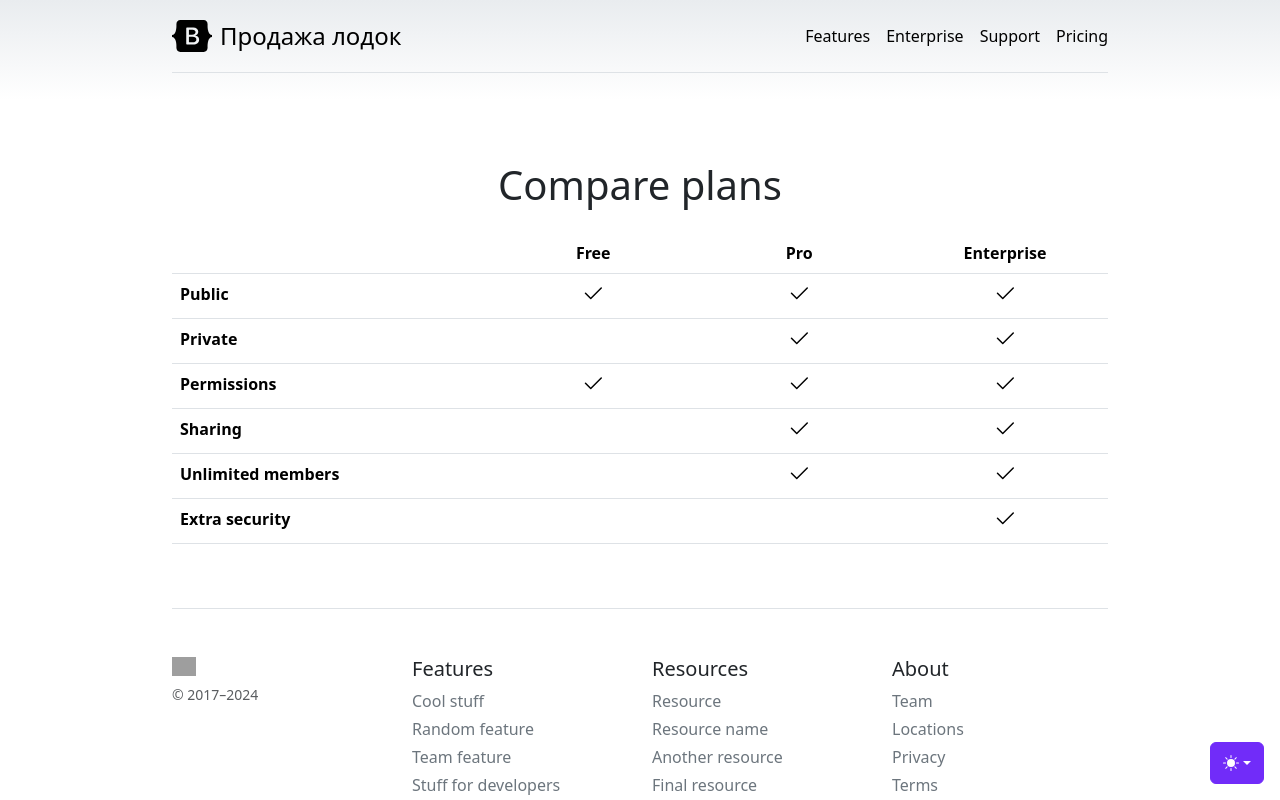
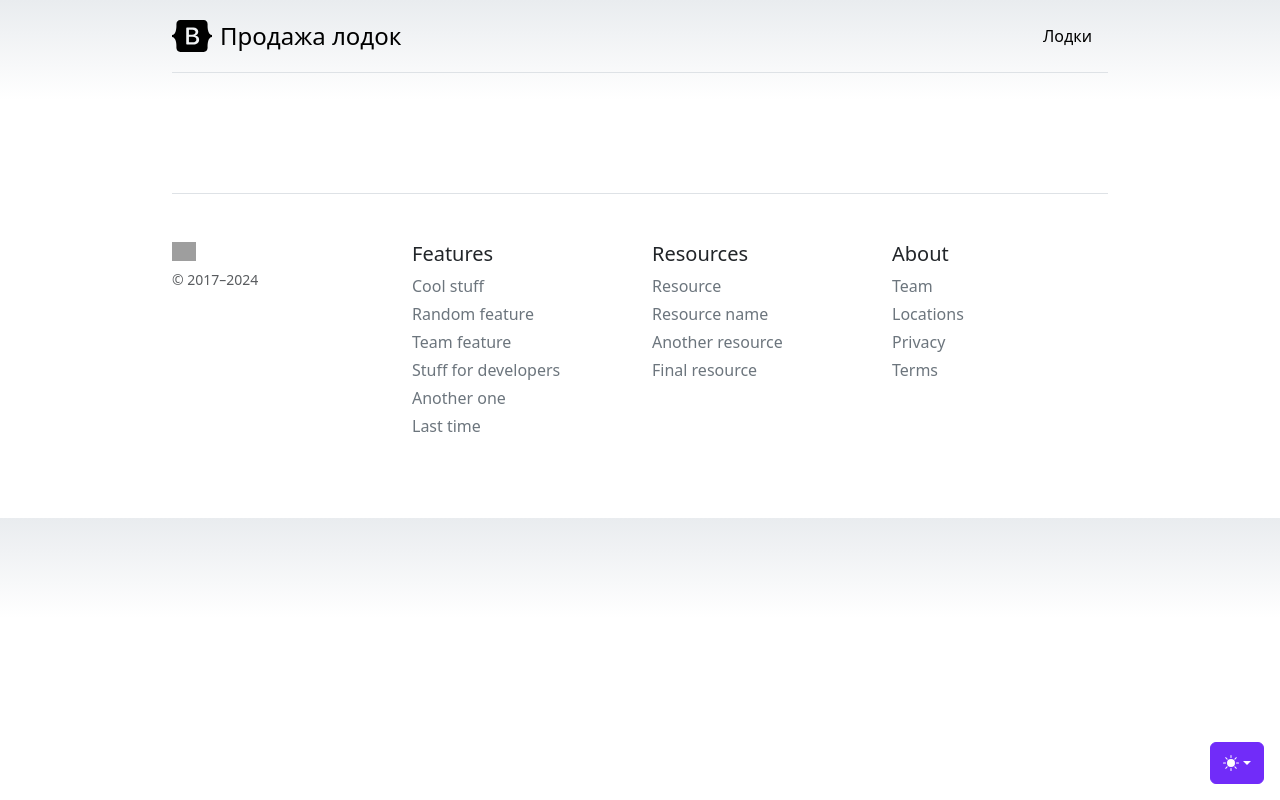
Before and after one commit to Altair788/boat_shop, a Django app: template boat/templates/boat/base.html in a window 1280 px wide. Shown: the top 800 px of the page. Run offline with Django 5.2, Linux system fonts and the light colour scheme; the template is opened without the code that fills it, so the values that code supplies are empty; some libraries are stand-ins or nearby versions; grey boxes are pictures that could not be loaded.

```diff
--- a/boat/models.py
+++ b/boat/models.py
@@ -21,6 +21,7 @@ class Owner(models.Model):
 class Boat(models.Model):
     name = models.CharField(max_length=50, verbose_name='название')
     year = models.PositiveSmallIntegerField(**NULLABLE, verbose_name='год выпуска')
+    price = models.IntegerField(**NULLABLE, verbose_name='цена')
 
     owner = models.ForeignKey(Owner, on_delete=models.CASCADE, verbose_name='владелец')
 
--- a/boat/templates/boat/base.html
+++ b/boat/templates/boat/base.html
@@ -186,12 +186,9 @@
                 </svg>
                 <span class="fs-4">Продажа лодок</span>
             </a>
+            <nav class="d-inline-flex mt-2 mt-md-0 ms-md-auto">
+                <a class="me-3 py-2 link-body-emphasis text-decoration-none" href="{% url 'boat:boat_list' %}">Лодки</a>
 
-            <nav class="d-inline-flex mt-2 mt-md-0 ms-md-auto">
-                <a class="me-3 py-2 link-body-emphasis text-decoration-none" href="#">Features</a>
-                <a class="me-3 py-2 link-body-emphasis text-decoration-none" href="#">Enterprise</a>
-                <a class="me-3 py-2 link-body-emphasis text-decoration-none" href="#">Support</a>
-                <a class="py-2 link-body-emphasis text-decoration-none" href="#">Pricing</a>
             </nav>
         </div>
 
@@ -204,114 +201,6 @@
         <div class="row row-cols-1 row-cols-md-3 mb-3 text-center">
             {% block content %}
             {% endblock %}
-        </div>
-
-        <h2 class="display-6 text-center mb-4">Compare plans</h2>
-
-        <div class="table-responsive">
-            <table class="table text-center">
-                <thead>
-                <tr>
-                    <th style="width: 34%;"></th>
-                    <th style="width: 22%;">Free</th>
-                    <th style="width: 22%;">Pro</th>
-                    <th style="width: 22%;">Enterprise</th>
-                </tr>
-                </thead>
-                <tbody>
-                <tr>
-                    <th scope="row" class="text-start">Public</th>
-                    <td>
-                        <svg class="bi" width="24" height="24">
-                            <use xlink:href="#check"/>
-                        </svg>
-                    </td>
-                    <td>
-                        <svg class="bi" width="24" height="24">
-                            <use xlink:href="#check"/>
-                        </svg>
-                    </td>
-                    <td>
-                        <svg class="bi" width="24" height="24">
-                            <use xlink:href="#check"/>
-                        </svg>
-                    </td>
-                </tr>
-                <tr>
-                    <th scope="row" class="text-start">Private</th>
-                    <td></td>
-                    <td>
-                        <svg class="bi" width="24" height="24">
-                            <use xlink:href="#check"/>
-                        </svg>
-                    </td>
-                    <td>
-                        <svg class="bi" width="24" height="24">
-                            <use xlink:href="#check"/>
-                        </svg>
-                    </td>
-                </tr>
-                </tbody>
-
-                <tbody>
-                <tr>
-                    <th scope="row" class="text-start">Permissions</th>
-                    <td>
-                        <svg class="bi" width="24" height="24">
-                            <use xlink:href="#check"/>
-                        </svg>
-                    </td>
-                    <td>
-                        <svg class="bi" width="24" height="24">
-                            <use xlink:href="#check"/>
-                        </svg>
-                    </td>
-                    <td>
-                        <svg class="bi" width="24" height="24">
-                            <use xlink:href="#check"/>
-                        </svg>
-                    </td>
-                </tr>
-                <tr>
-                    <th scope="row" class="text-start">Sharing</th>
-                    <td></td>
-                    <td>
-                        <svg class="bi" width="24" height="24">
-                            <use xlink:href="#check"/>
-                        </svg>
-                    </td>
-                    <td>
-                        <svg class="bi" width="24" height="24">
-                            <use xlink:href="#check"/>
-                        </svg>
-                    </td>
-                </tr>
-                <tr>
-                    <th scope="row" class="text-start">Unlimited members</th>
-                    <td></td>
-                    <td>
-                        <svg class="bi" width="24" height="24">
-                            <use xlink:href="#check"/>
-                        </svg>
-                    </td>
-                    <td>
-                        <svg class="bi" width="24" height="24">
-                            <use xlink:href="#check"/>
-                        </svg>
-                    </td>
-                </tr>
-                <tr>
-                    <th scope="row" class="text-start">Extra security</th>
-                    <td></td>
-                    <td></td>
-                    <td>
-                        <svg class="bi" width="24" height="24">
-                            <use xlink:href="#check"/>
-                        </svg>
-                    </td>
-                </tr>
-                </tbody>
-            </table>
         </div>
     </main>
 
--- a/boat/urls.py
+++ b/boat/urls.py
@@ -1,10 +1,11 @@
 from django.urls import path
 
 from boat.apps import BoatConfig
-from boat.views import BoatListView
+from boat.views import BoatListView, BoatDetailView
 
 app_name = BoatConfig.name
 
 urlpatterns = [
-    path('', BoatListView.as_view(), name='boat_list')
+    path('', BoatListView.as_view(), name='boat_list'),
+    path('<int:pk>/', BoatDetailView.as_view(), name='boat_detail'),
 ]
--- a/boat/views.py
+++ b/boat/views.py
@@ -1,8 +1,12 @@
 from django.shortcuts import render
-from django.views.generic import ListView
+from django.views.generic import ListView, DetailView
 
 from boat.models import Boat
 
 
 class BoatListView(ListView):
     model = Boat
+
+
+class BoatDetailView(DetailView):
+    model = Boat
```
Also changed, not shown: boat/templates/boat/boat_detail.html (added, +41 -0 lines), boat/templates/boat/boat_list.html (+15 -47 lines), boat/migrations/0002_boat_price.py (added), 1 other file.
